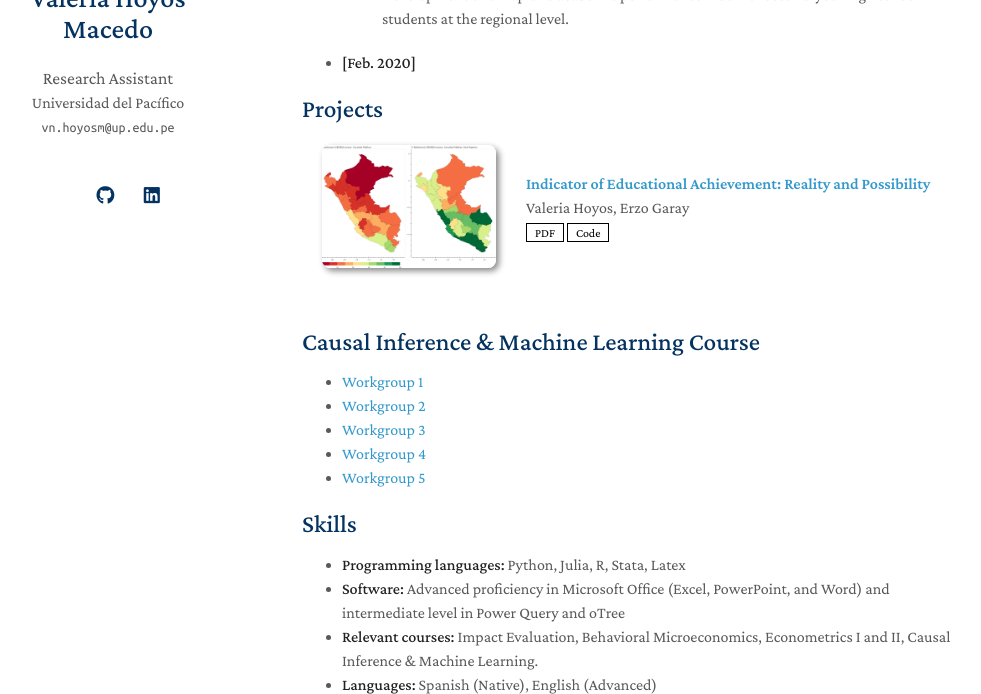
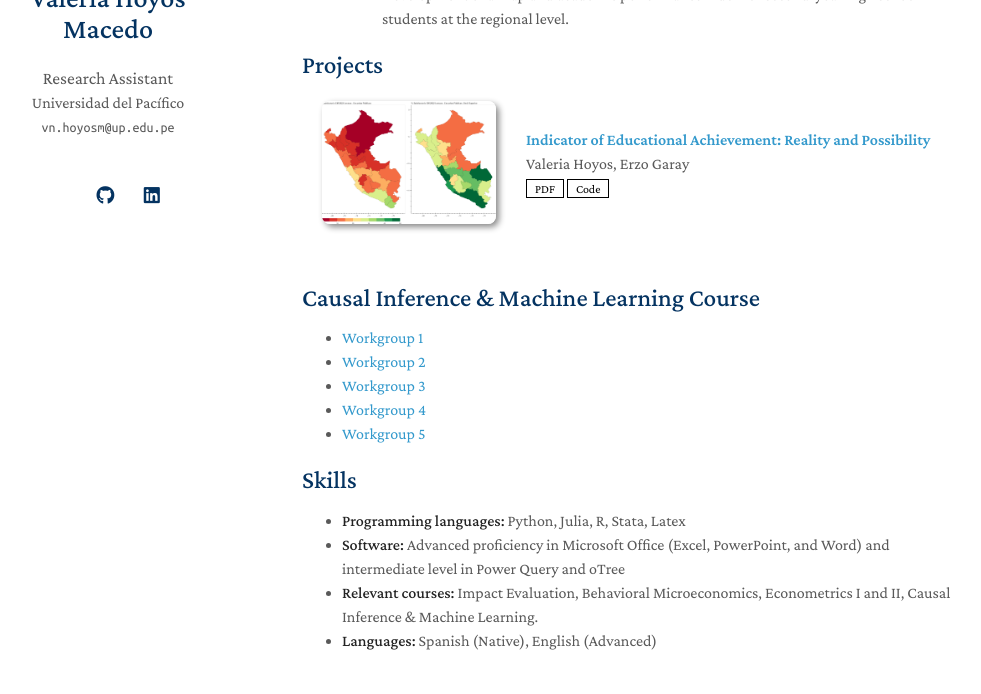
Before and after one commit to valeriahoyosm/Valeria_HM_cv, a Jekyll site: the page built from index.md, in a window 1280 px wide and 900 px high, scrolled down 373 px, cut to the strip 206-900 px from the top of the window. Shown: the whole strip, without its empty margins (168-1149 px from the left). Built offline with Jekyll 4.4.1, drawn with Linux system fonts in a browser that asks for light colours; nearby versions of some CDN libraries; a style sheet for code colours, icons or effects is not loaded; our own code applies the rules of GitHub Pages for plain Markdown files.

Commit message:
Update index.md

```diff
--- a/index.md
+++ b/index.md
@@ -19,7 +19,6 @@ B.S. in Economics, Universidad del Pacifico, 2024
 Research Assistant. Area: education, gender, and public policy (PhD. María Pía Basurto)
     - Conducted cleaning, econometric analysis, and modeling of data from the Student Census Evaluation (ECE), National Household Survey (SIAGIE), and the registry of educational services using Stata.
     - Development of a map and academic performance index for second-year high school students at the regional level.
-- **[Feb. 2020]**
 
 
 {% include_relative _includes/publications.md %}
```
